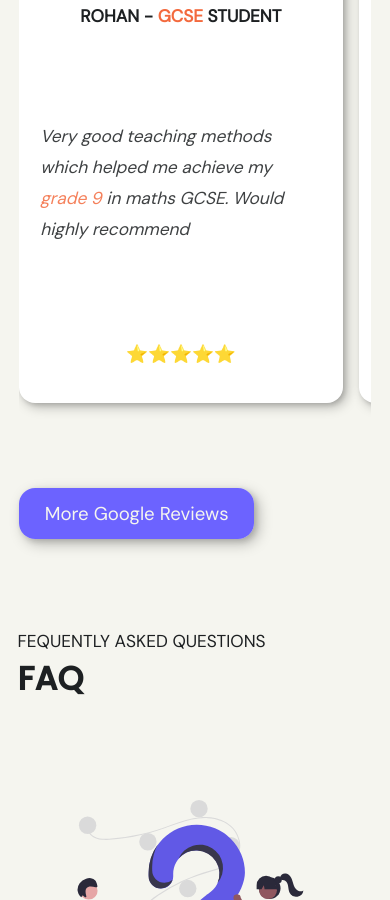
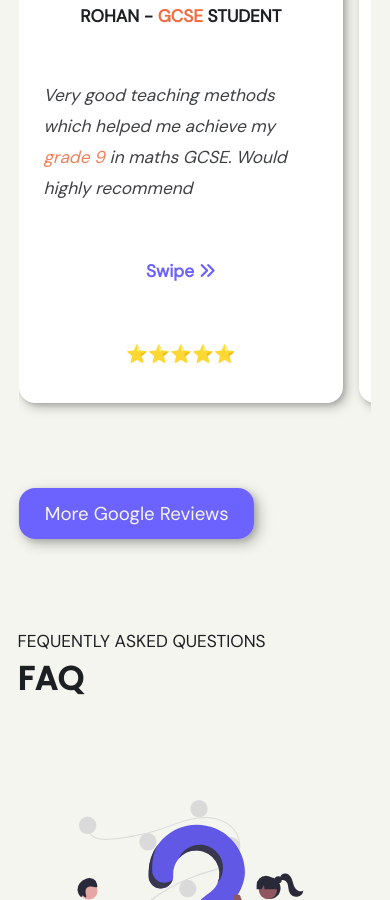
Before and after one commit to GG1982/ggmaths-site2, a Jekyll site: the page built from index.html, in a window 390 px wide and 900 px high, scrolled down 6114 px. Built offline with Jekyll 4.4.1, drawn with Linux system fonts in a browser that asks for light colours; nearby versions of some CDN libraries.

Commit message:
change jpg to webp and add swipe instruction for mobile devices

```diff
--- a/_layouts/default.html
+++ b/_layouts/default.html
@@ -3,6 +3,8 @@
   <head>
     <meta name="viewport" content="width=device-width, initial-scale=1">
     <meta charset="utf-8">
+    <meta name="description" content="Private maths tutoring for gcse a level and 11+">
+    <meta name="keywords" content="maths tutor, tutoring, gcse maths, a level maths">
     <title>{{ page.title }} - {{ site.title }}</title>
     <link rel="stylesheet" href="assets/css/main.css">
     <link rel="icon" type="image/svg+xml" href="assets/images/favicon.svg"/>
--- a/_layouts/home.html
+++ b/_layouts/home.html
@@ -65,7 +65,7 @@
             </div>
 
 
-            <img src="assets/images/me.jpg" alt="">
+            <img src="assets/images/me.webp" alt="a standing picture of Giuliano Grasso facing the camera, smiling on a bridge, with the river Mersey in the backgorund.">
 
         </div>
 
@@ -177,7 +177,8 @@
 
         <div class="media-element">
             <h2 class="subtitle">Rohan - <span>GCSE</span> student</h2>
-            <p>Very good teaching methods which helped me achieve my <span>grade 9</span> in maths GCSE. Would highly recommend</p>
+            <p class="arrow">Very good teaching methods which helped me achieve my <span>grade 9</span> in maths GCSE. Would highly recommend</p>
+            <p class="swipe">Swipe <i class="fas fa-angle-double-right"></i></p>
             <p class="stars">⭐⭐⭐⭐⭐</p>
         </div>
         <div class="media-element">
@@ -248,10 +249,14 @@
             <p class="stars">⭐⭐⭐⭐⭐</p>
         </div>
 
+
+
     </div>
 
 
+
     <div class="testimonials__btn">
+
         <a href="https://www.google.com/search?q=gg+maths&rlz=1C1CHNY_enGB764GB764&oq=gg+maths&aqs=chrome..69i57j35i39j0i22i30j69i64l2j69i60j69i61l2.2511j0j7&sourceid=chrome&ie=UTF-8#lrd=0x48761923e87f01e1:0xb59e62c483b997c,1,,,"
             class="button" target="_blank" rel="noreferrer noopener"> More google Reviews</a>
     </div>
--- a/_sass/main.scss
+++ b/_sass/main.scss
@@ -51,6 +51,10 @@
 
 section {
   margin-bottom: var(--section-gap);
+}
+
+img {
+  aspect-ratio: attr(width) / attr(height);
 }
 
 .svg {
@@ -267,7 +271,6 @@
   position: absolute;
   width: 5rem;
   top: -2rem;
-  // transform: rotate(180deg);
 }
 
 .media-element p:first-of-type {
@@ -302,12 +305,21 @@
   scroll-snap-align: start;
 }
 
-
-
 .testimonials__btn {
   margin-top: 4rem;
   text-align: center;
 }
+
+
+.swipe {
+  display: none;
+  text-align: center;
+  color: $clr-A;
+  font-weight: bold;
+}
+
+
+
 
 
 // FAQ
@@ -452,8 +464,13 @@
     padding: 2rem 0;
   }
   .media-element p:first-of-type {
-    width: 87%;
+    width: 85%;
   }
+
+  .swipe {
+    display: block;
+  }
+
 
 
   // Footer
```
Also changed, not shown: assets/images/arrow.svg (added), assets/images/me.webp (added).
